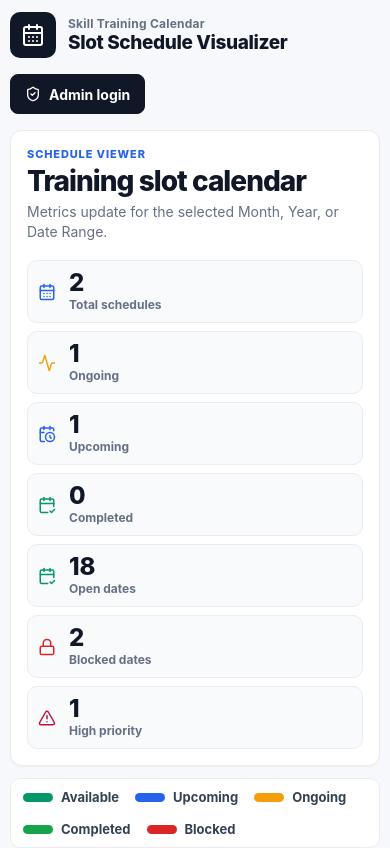
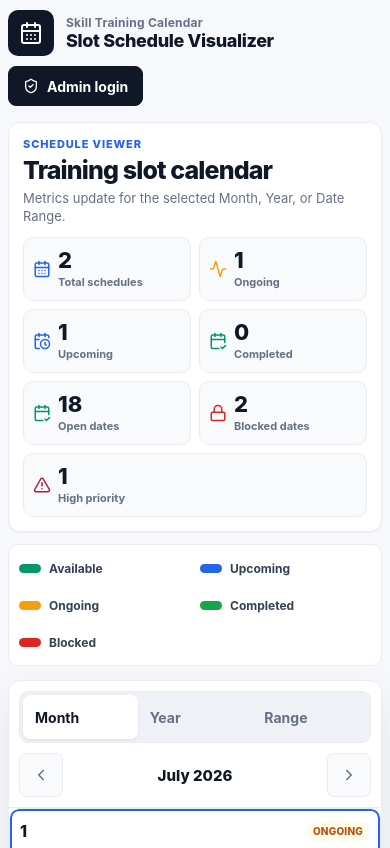
Before and after one commit to kreateupcolleges/slotviewer, a Next.js app: page / in a window 390 px wide. Shown: the top 848 px of the page. Built offline with nearby package versions, Linux system fonts and the light colour scheme.

Commit message:
Improve mobile viewer layout

```diff
--- a/app/globals.css
+++ b/app/globals.css
@@ -1241,28 +1241,91 @@ textarea:focus {
 
 @media (max-width: 620px) {
   .site {
-    padding: 12px 10px 36px;
+    padding: 10px 8px 32px;
+  }
+
+  .appHeader {
+    gap: 10px;
+    margin-bottom: 16px;
   }
 
   .identity strong {
-    font-size: 19px;
+    font-size: 18px;
   }
 
   .overviewBand {
-    padding: 16px;
+    gap: 12px;
+    padding: 14px;
   }
 
   h1 {
-    font-size: 28px;
+    font-size: 25px;
+    line-height: 1.08;
+  }
+
+  .overviewCopy {
+    font-size: 13px;
+    line-height: 1.35;
   }
 
   .analyticsGrid {
-    grid-template-columns: 1fr;
+    gap: 8px;
+    grid-template-columns: repeat(2, minmax(0, 1fr));
+  }
+
+  .analyticsChip {
+    gap: 1px 7px;
+    grid-template-columns: 18px 1fr;
+    min-height: 64px;
+    padding: 9px;
+  }
+
+  .analyticsChip strong {
+    font-size: 22px;
+  }
+
+  .analyticsChip span {
+    font-size: 11px;
+    line-height: 1.15;
+  }
+
+  .analyticsChip:last-child:nth-child(odd) {
+    grid-column: 1 / -1;
+  }
+
+  .legendBar {
+    display: grid;
+    gap: 9px 10px;
+    grid-template-columns: repeat(2, minmax(0, 1fr));
+    padding: 9px 10px;
+  }
+
+  .legendBar span {
+    font-size: 12px;
+    min-height: 28px;
+  }
+
+  .legendBar i {
+    width: 22px;
+  }
+
+  .toolbar {
+    gap: 10px;
+    padding: 10px;
   }
 
   .segmented {
     display: grid;
     grid-template-columns: repeat(3, minmax(0, 1fr));
+  }
+
+  .segmented button,
+  .monthControls button {
+    min-height: 44px;
+  }
+
+  .monthControls button {
+    width: 44px;
   }
 
   .monthGrid {
@@ -1278,6 +1341,10 @@ textarea:focus {
 
   .monthWeek .monthGrid {
     padding: 0;
+  }
+
+  .monthWeek .dayCell.muted {
+    display: none;
   }
 
   .rangeLayer {
@@ -1313,7 +1380,8 @@ textarea:focus {
   .dayCell {
     border: 1px solid var(--line-soft);
     border-radius: 10px;
-    min-height: 116px;
+    min-height: 108px;
+    padding: 40px 10px 10px;
   }
 
   .yearGrid,
```
